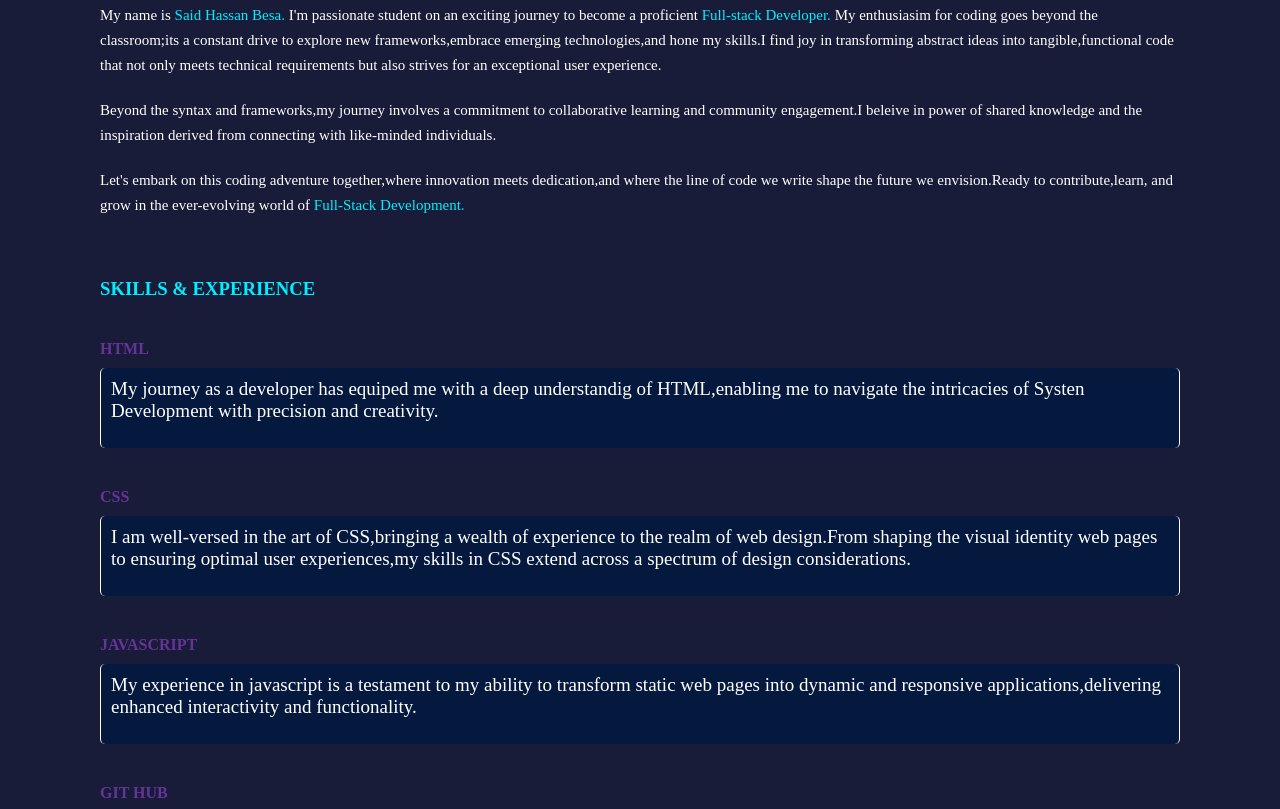
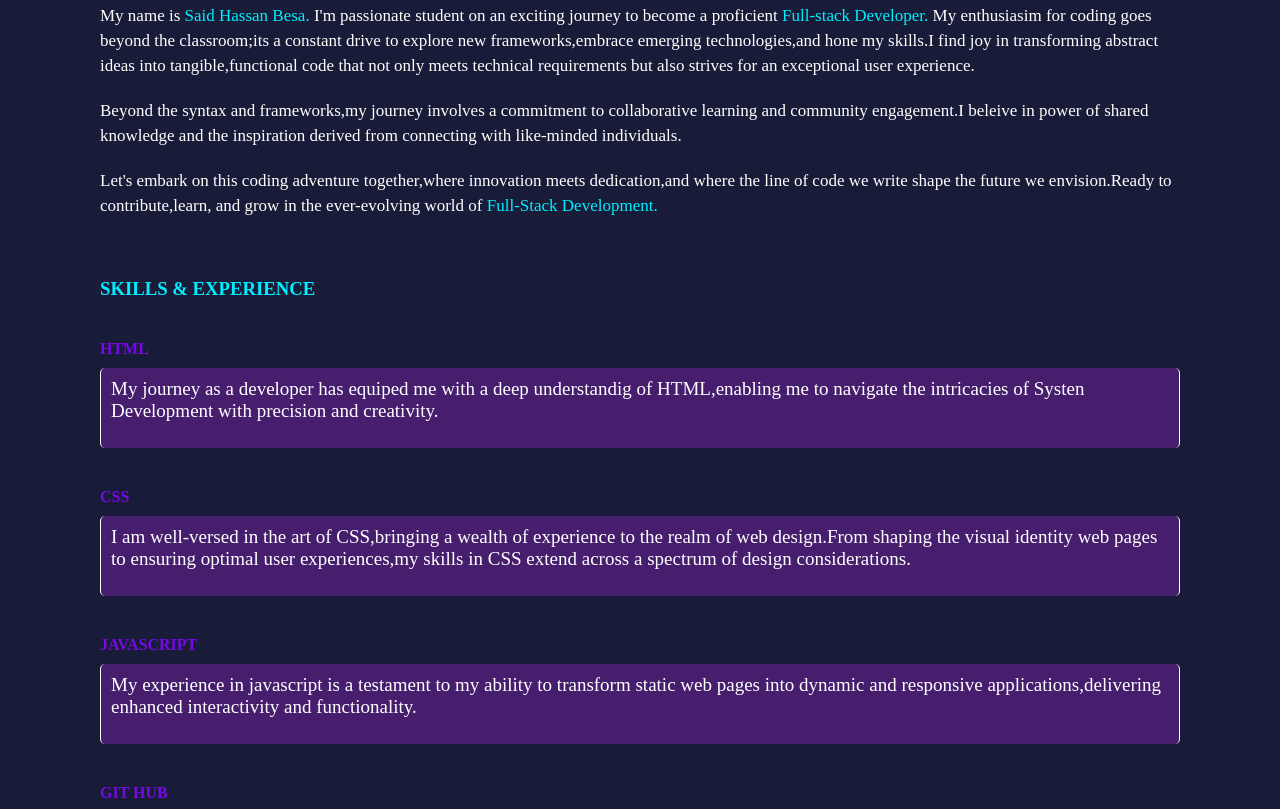
Before and after one commit to SaidyHassan/MyPortfolio, a plain HTML site: page index.html in a window 1280 px wide. Shown: the part 844-1653 px from the top of the page. Drawn offline with nearby package versions, Linux system fonts and the light colour scheme.

Commit message:
little changes

```diff
--- a/index.html
+++ b/index.html
@@ -95,20 +95,20 @@
                 <h3>SKILLS & EXPERIENCE</h3>
                 <div class="skills-container">
                     <div class="skills-descr">
-                        <h4 style="color: rebeccapurple;">HTML</h4>
+                        <h4 style="color: rgb(119, 9, 230);">HTML</h4>
                         <p class="skillpara"data-aos="zoom-in-down" data-aos-duration="2000">My journey as a developer has equiped me with a deep understandig of HTML,enabling me to navigate the intricacies
                             of Systen Development with precision and creativity.
                         </p>
-                        <h4 style="color: rebeccapurple;">CSS</h4>
+                        <h4 style="color: rgb(119, 9, 230);">CSS</h4>
                         <p class="skillpara" data-aos="zoom-in-down" data-aos-duration="2000">I am well-versed in the art of CSS,bringing a wealth of experience to the realm of web design.From shaping
                             the visual identity web pages to ensuring optimal user experiences,my skills in CSS extend across a spectrum
                             of design considerations.
                         </p>
-                        <h4 style="color: rebeccapurple;">JAVASCRIPT</h4>
+                        <h4 style="color: rgb(119, 9, 230);">JAVASCRIPT</h4>
                         <p class="skillpara" data-aos="zoom-in-down" data-aos-duration="2000">My experience in javascript is a testament to my ability to transform static web pages into dynamic and
                             responsive applications,delivering enhanced interactivity and functionality.
                         </p>
-                        <h4 style="color: rebeccapurple;">GIT HUB</h4>
+                        <h4 style="color: rgb(119, 9, 230);">GIT HUB</h4>
                         <p class="skillpara" data-aos="zoom-in-down" data-aos-duration="2000">Skills with GitHub extends beyond version control; it is a testament to my collaborative approach,
                             ensuring efficient and organized code managment throughout the software development lifecycle.
                         </p>
--- a/style/portfolio.css
+++ b/style/portfolio.css
@@ -142,7 +142,7 @@ span
 }
 .intro-data p
 {
-    font-family: payrus;
+    font-family: 'Times New Roman', Times, serif;
     margin-top: var(--gap-sm);
     line-height: normal;
     font-size: 1.6rem;
@@ -195,11 +195,13 @@ span
     margin-bottom: 3rem;
     color: #0ef;
 }
-.para1, .para2, .para3
+.para1,
+.para2,
+.para3
 {
     margin-top: 2rem;
     margin-bottom: 2rem;
-    font-size: 1.5rem;
+    font-size: 1.7rem;
     font-family: 'Times New Roman', Times, serif;
     line-height: 25px;
 }
@@ -225,7 +227,7 @@ h4
     font-size: 1.9rem;
     width: 100%;
     height: auto;
-    background-color: rgb(5, 25, 63);
+    background-color: rgb(70, 30, 109);
     padding: 2rem;
     border-radius: 5px;
     border: 1px solid;
@@ -464,6 +466,7 @@ textarea
 {
     height: auto;
     padding: 1rem;
+    font-size: 1.5rem;
 }
 #comments-content
 {
```
